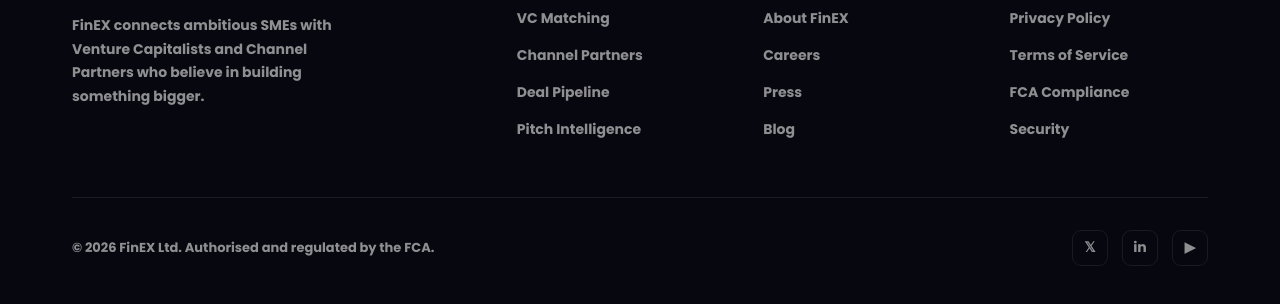
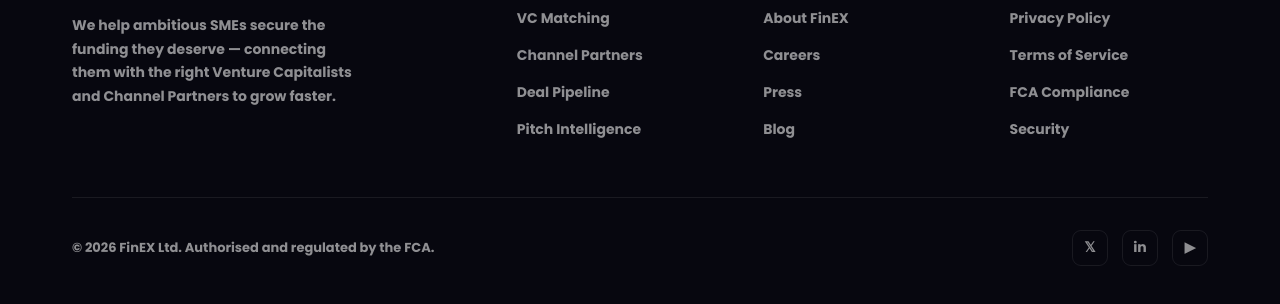
Before and after one commit to AbdulRafay-spec/FinanceSampleWebsite, a website: page public/index.html in a window 1280 px wide. Shown: the part 4919-5223 px from the top of the page. Drawn offline with Linux system fonts and the light colour scheme; a script that the page names is missing.

Commit message:
updated Deployments

```diff
--- a/public/index.html
+++ b/public/index.html
@@ -1260,7 +1260,7 @@
             <div class="logo-icon">F</div>
             <span class="logo-name">Fin<span>EX</span></span>
           </a>
-          <p>FinEX connects ambitious SMEs with Venture Capitalists and Channel Partners who believe in building something bigger.</p>
+          <p>We help ambitious SMEs secure the funding they deserve — connecting them with the right Venture Capitalists and Channel Partners to grow faster.</p>
         </div>
         <div class="footer-col">
           <h4>Solutions</h4>
```
Also changed, not shown: waleedFinance.json (renamed from waleed---finance-agent-demo,-iq.json).
